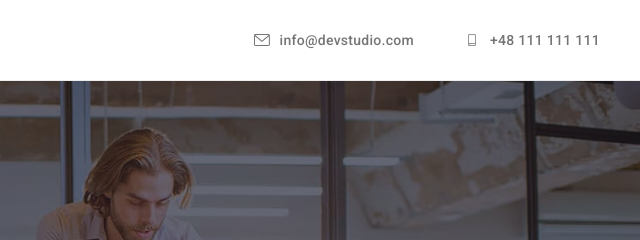
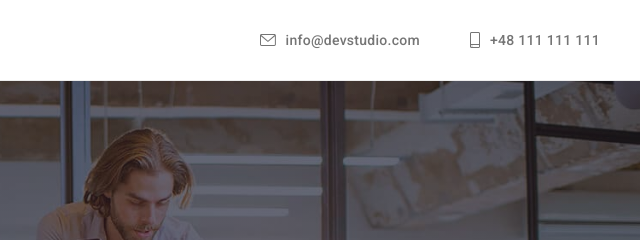
Before and after one commit to Konrad0987/goit-markup-hw-05, a plain HTML site: page index.html in a window 1280 px wide. Shown: the top 240 px of the page, 640-1280 px from the left. Drawn offline with nearby package versions, Linux system fonts and the light colour scheme.

Commit message:
poprawki1

```diff
--- a/index.html
+++ b/index.html
@@ -72,9 +72,9 @@
                         <a class="contact-link" href="tel:+48111111111">
                             <svg
                                 class="icon-header-1"
-                                width="16"
-                                height="12"
-                                viewBox="0 0 16 12"
+                                width="10"
+                                height="16"
+                                viewBox="0 0 10 16"
                             >
                                 <use
                                     href="images/icons.svg#icon-smartphone1"
```
Also changed, not shown: portfolio.html (+3 -3 lines).
